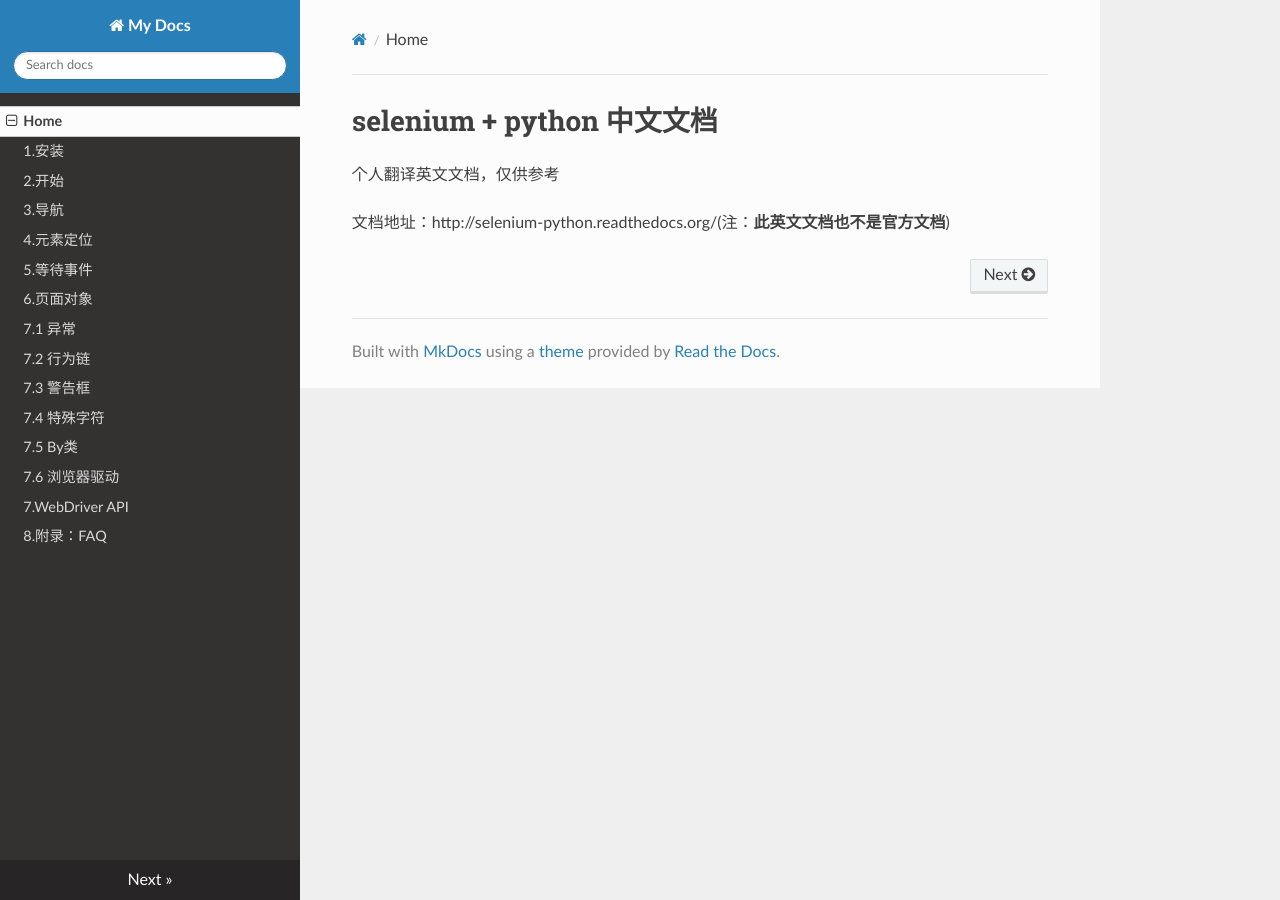
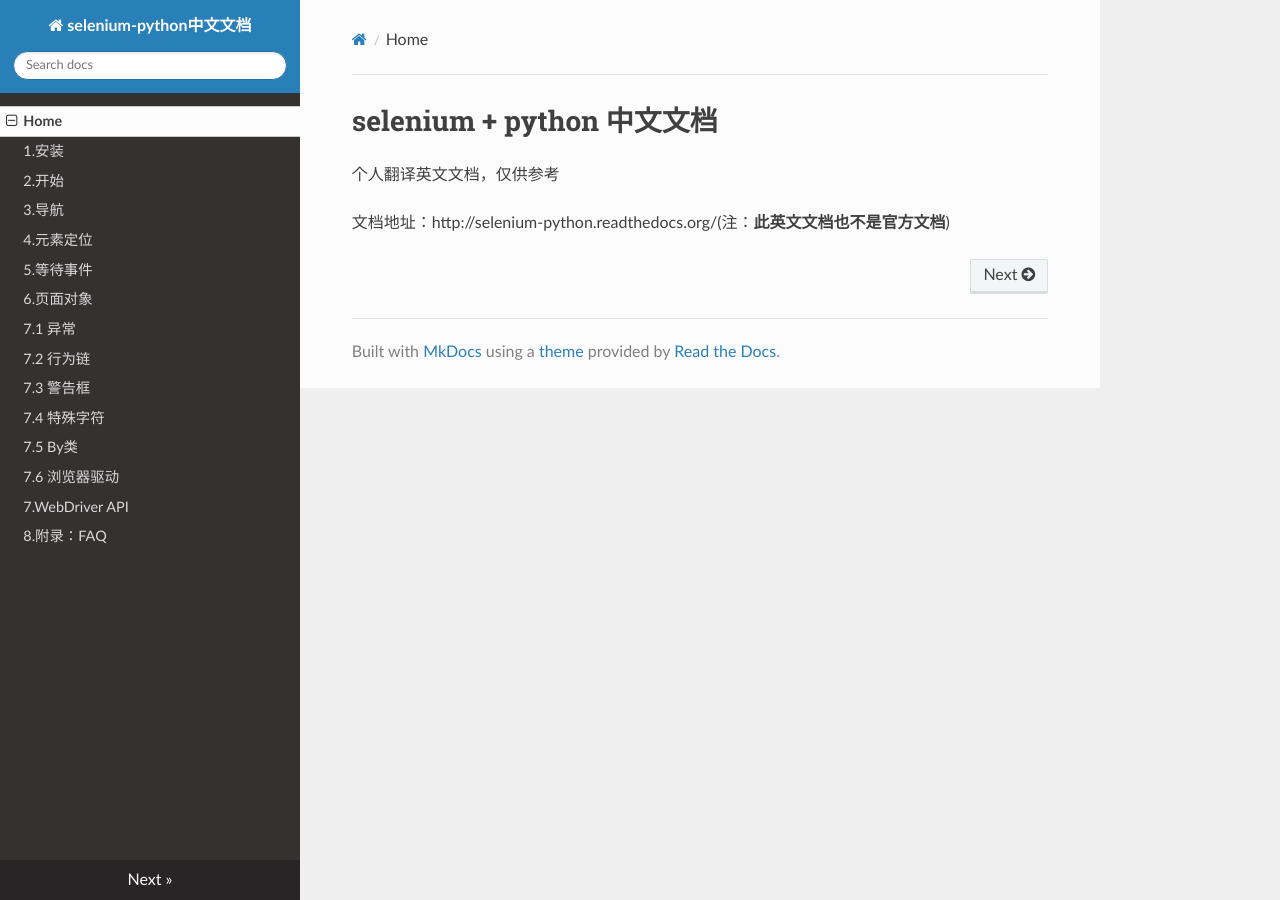
Before and after one commit to StephinChou/seleniumDocument, an MkDocs documentation site: the page built from docs/index.md, in a window 1280 px wide. Built offline with MkDocs 1.6.1, drawn with Linux system fonts in a browser that asks for light colours; nearby versions of some CDN libraries; old or Windows-style settings are respelled for this version of MkDocs.

Commit message:
Update mkdocs.yml

```diff
--- a/mkdocs.yml
+++ b/mkdocs.yml
@@ -1,4 +1,4 @@
-site_name: My Docs
+site_name: selenium-python中文文档
 pages:
 - [index.md,Home]
 - [1.安装.md,1.安装]
```
